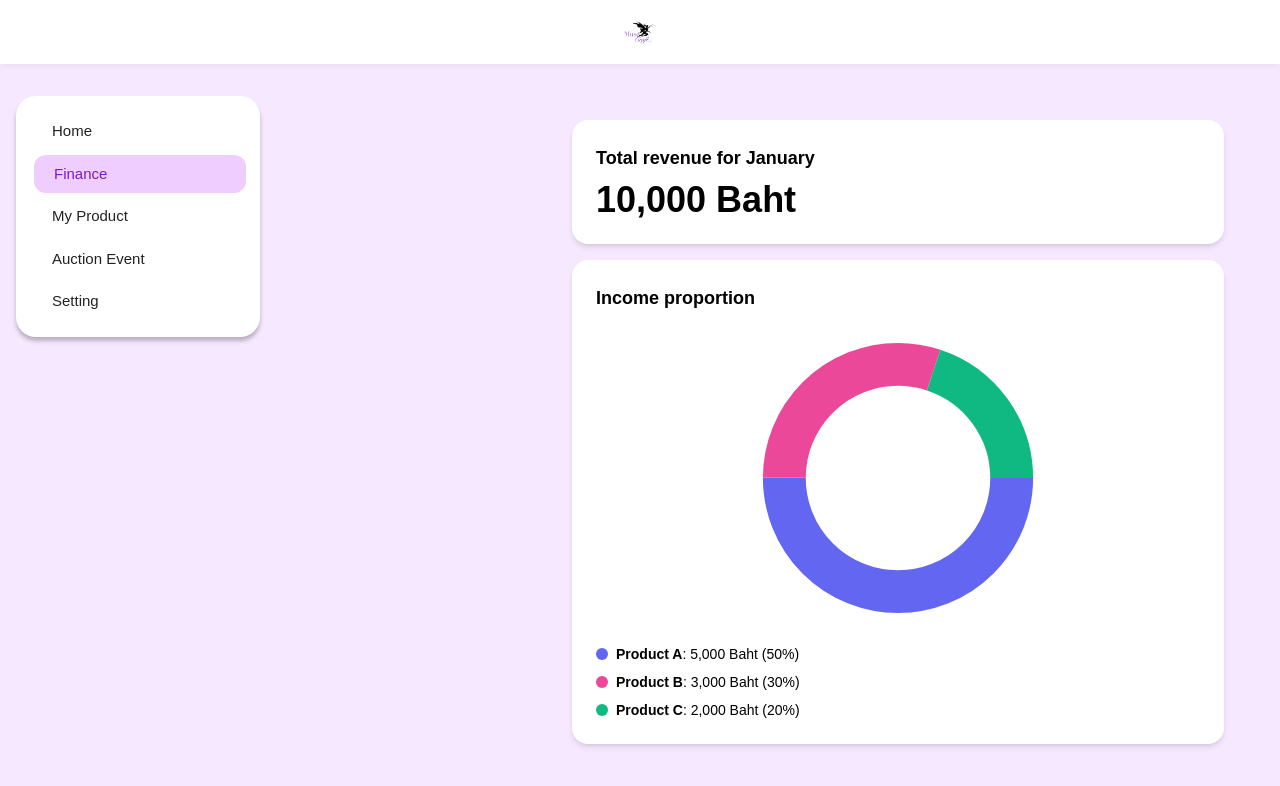
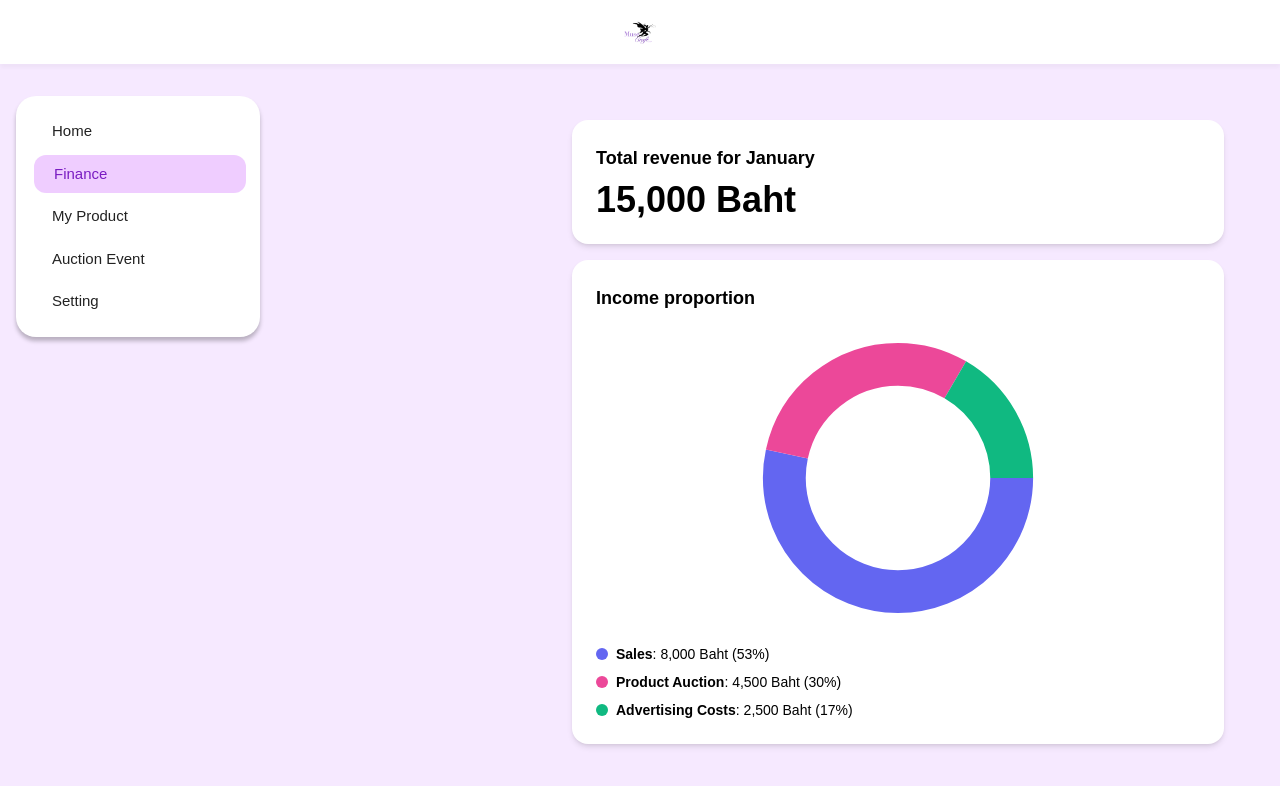
Before and after one commit to kamonporrn/muse-craft, a Next.js app in the folder frontend/: page /artist-writer/finance in a window 1280 px wide. Shown: the top 786 px of the page. Built offline with nearby package versions, Linux system fonts and the light colour scheme.

Commit message:
แก้ข้อมูลที่แสดงตรงchart

```diff
--- a/frontend/app/artist-writer/finance/page.tsx
+++ b/frontend/app/artist-writer/finance/page.tsx
@@ -1,9 +1,10 @@
 // ตัวอย่าง mock data ด้านบน component
 const data = [
-  { name: "Product A", value: 5000, color: "#6366F1" },
-  { name: "Product B", value: 3000, color: "#EC4899" },
-  { name: "Product C", value: 2000, color: "#10B981" },
+  { name: "Sales", value: 8000, color: "#6366F1" }, // สีม่วง
+  { name: "Product Auction", value: 4500, color: "#EC4899" }, // สีชมพู
+  { name: "Advertising Costs", value: 2500, color: "#10B981" }, // สีเขียว
 ];
+
 
 // รวมยอดทั้งหมด
 const totalRevenue = data.reduce((sum, item) => sum + item.value, 0);
```
